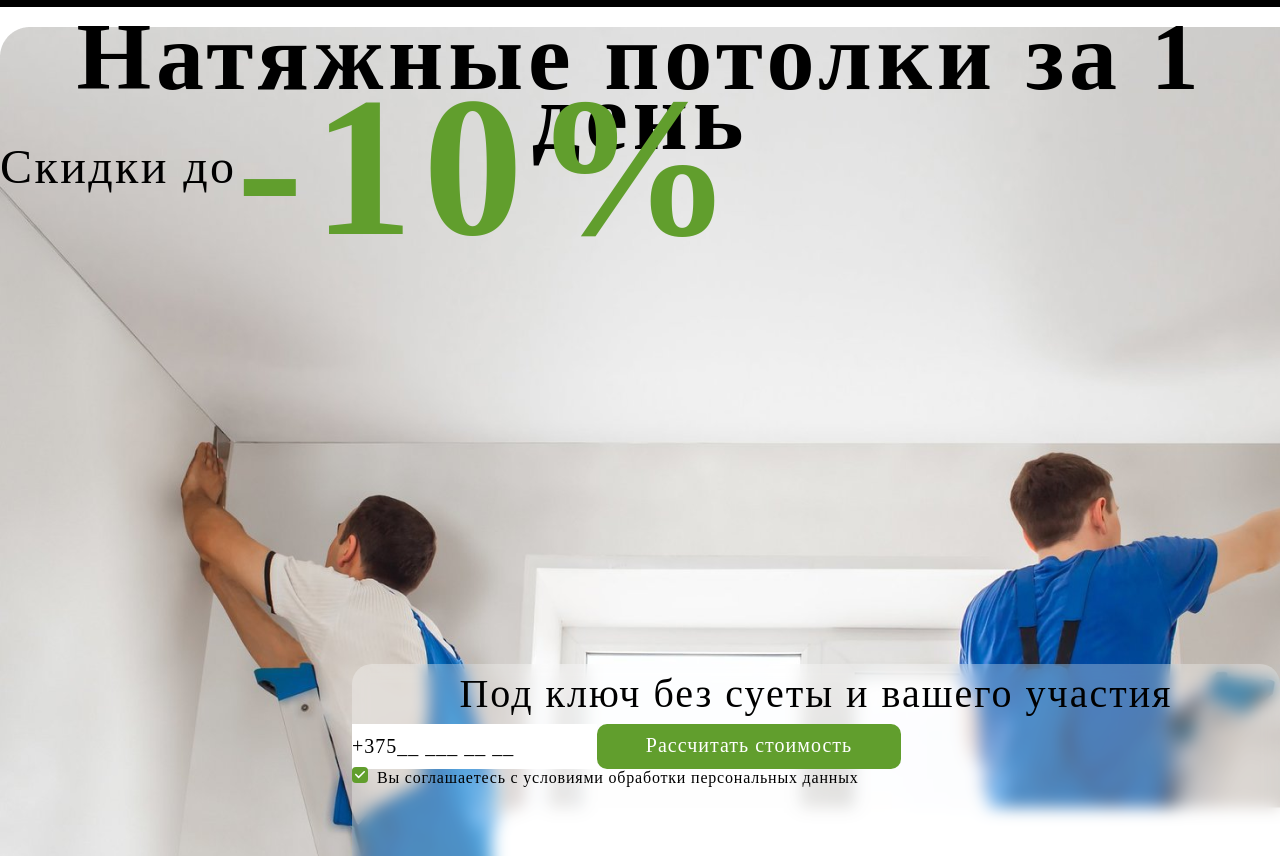
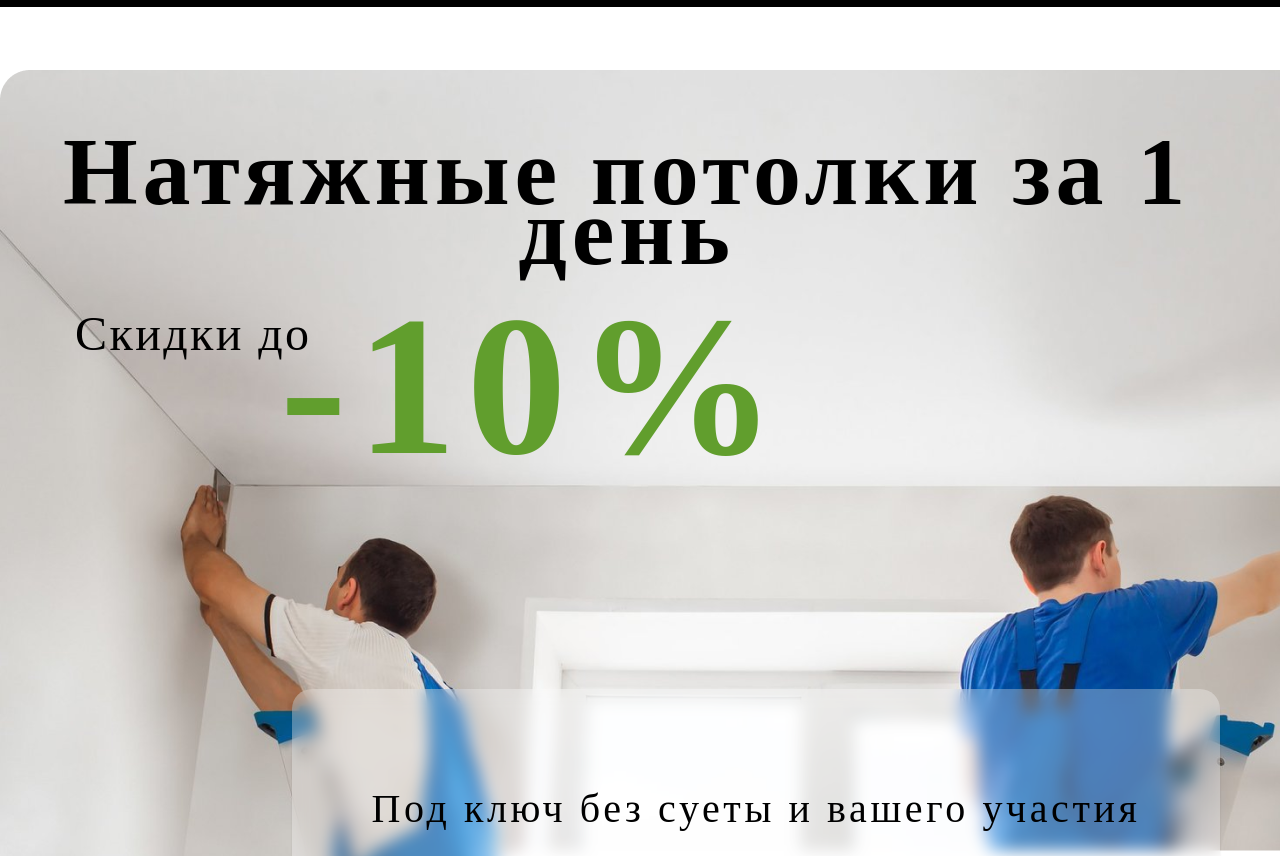
Before and after one commit to Nazarenko-wq/ceilings, a plain HTML site: page index.html in a window 1280 px wide. Shown: the part 88-944 px from the top of the page. Drawn offline with Linux system fonts and the light colour scheme.

Commit message:
done welcome block

```diff
--- a/assets/styles/welcome.scss
+++ b/assets/styles/welcome.scss
@@ -2,11 +2,12 @@
     max-width: 1568px;
     width: 100%;
     height: 1010px;
-    margin: 20px auto;
+    margin: 63px auto;
     position: relative;
     background-image: url(../img/welcome.png);
 
     .welcome_content {
+        padding: 72px 0 0 0;
         h1 {
             font-family: Geometria;
             font-size: 96px;
@@ -14,7 +15,7 @@
             line-height: 60px;
             letter-spacing: 0.05em;
             text-align: center;
-
+            margin: 0 27px 52px 0;
         }
 
         .welcome_description {
@@ -24,6 +25,7 @@
             line-height: 40px;
             letter-spacing: 0.05em;
             position: relative;
+            margin: 0 0 0 75px;
 
             span {
                 font-family: Geometria;
@@ -33,28 +35,32 @@
                 letter-spacing: 0.05em;
                 color: #619E2D;
                 position: absolute;
+                left: 205px;
+                top: 52px;
             }
         }
     }
 
     .welcome_dialog{
         position: absolute;
-        right: 0;
-        bottom: 0;
+        right: 60px;
+        bottom: 18px;
         max-width: 928px;
         width: 100%;
         height: 373px;
         border-radius: 20px;
         background-color: rgba(255, 255, 255, 0.3);
         backdrop-filter: blur(8px);
+        box-shadow: 0px 5px 2px rgba(0,0,0, 0.1);
 
         .welcome_dialog_title {
             font-family: Geometria;
             font-size: 40px;
             font-weight: 500;
             line-height: 60px;
-            letter-spacing: 0.05em;
+            letter-spacing: 0.09em;
             text-align: center;
+            margin: 90px 0 32px 0;
         }
 
         .welcom_input_block {
@@ -66,12 +72,13 @@
                 font-weight: 400;
                 line-height: 23px;
                 letter-spacing: 0.05em;
-                text-align: left;
+                text-align: center;
+                margin: 0 86px 0 56px;
             }
 
             .welcome_dialog_btn {
                 width: 304px;
-                height: 56;
+                height: 56px;
                 border-radius: 10px;
                 padding: 10px 22px 12px 22px;
                 background-color: #619E2D;
@@ -95,7 +102,6 @@
                 cursor: pointer;
                 position: relative;
                 padding-left: 25px;
-                margin-right: 0;
                 user-select: none;
                 font-family: PF Bague Sans Pro;
                 font-size: 16px;
@@ -104,6 +110,7 @@
                 letter-spacing: 0.05em;
                 text-align: left;
                 vertical-align: middle;
+                margin: 29px 0 0 80px;
 
 
                 &::before {
```
Also changed, not shown: assets/styles/welcome.css, 1 other file.
